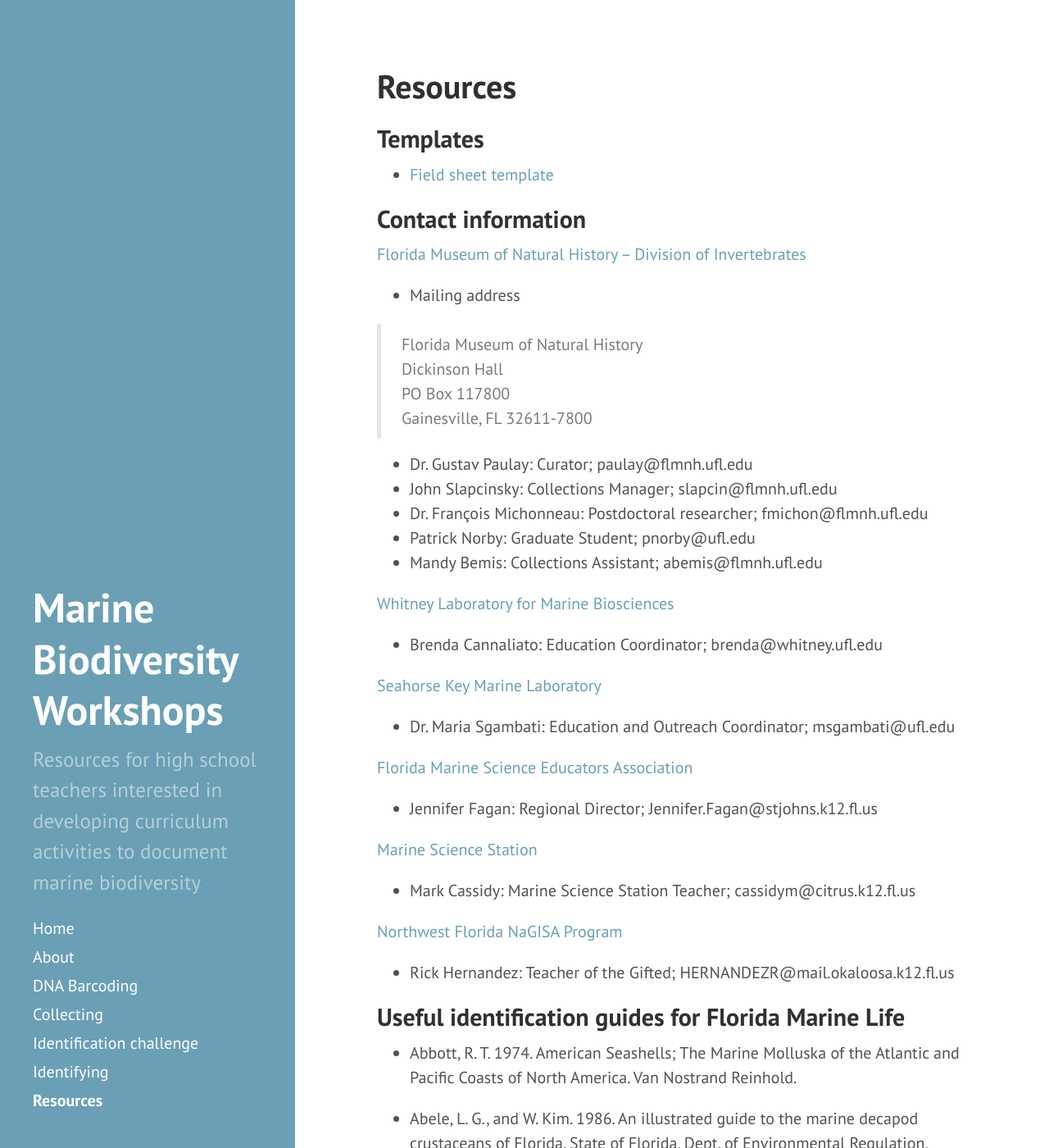
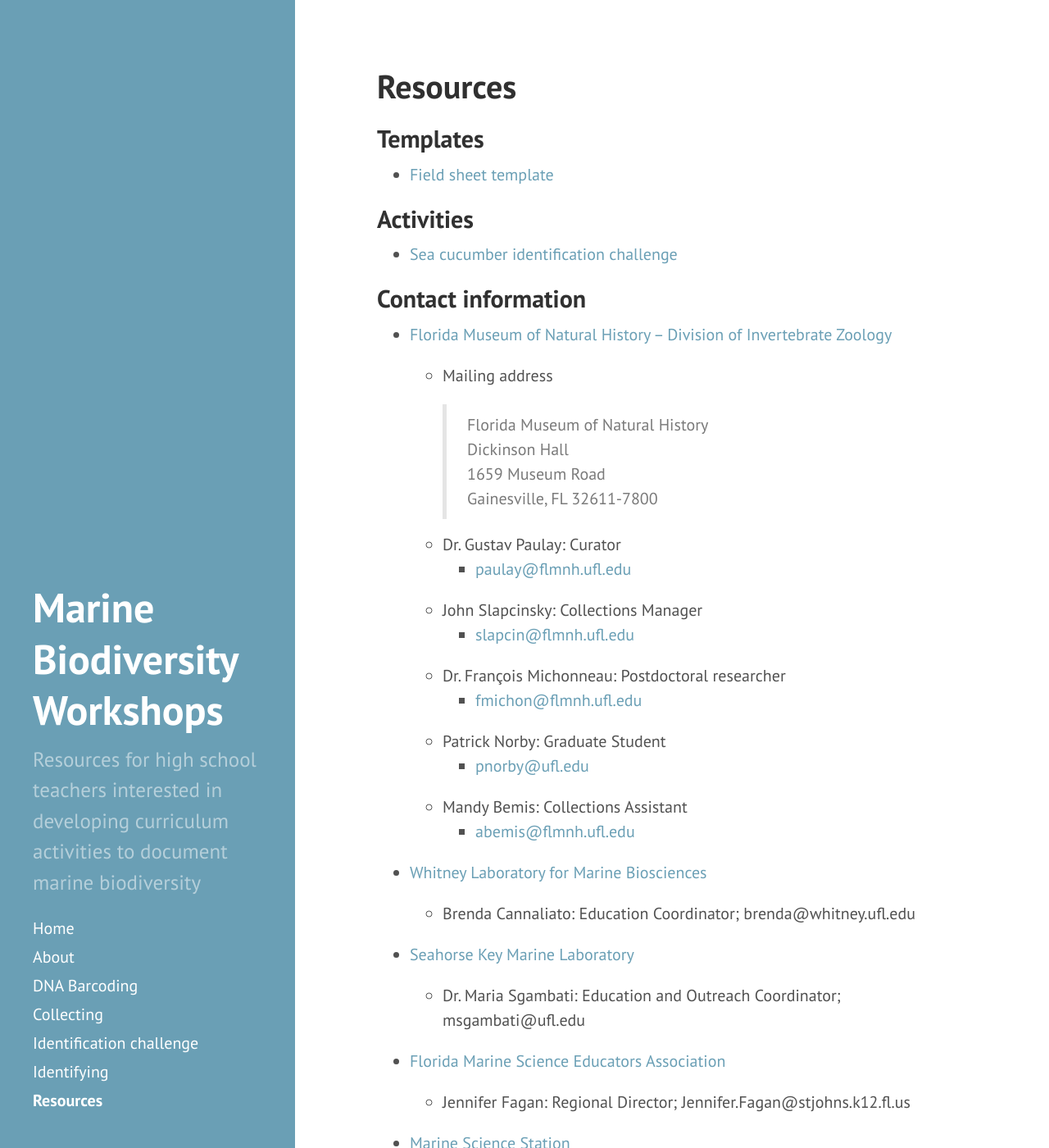
Before and after one commit to marine-diversity-workshops/marine-diversity-workshops.github.io, a Jekyll site: the page built from resources.md, in a window 1280 px wide and 1400 px high. Shown: the whole window at 82% size. Built offline with Jekyll 4.4.1, drawn with Linux system fonts in a browser that asks for light colours; nearby versions of some CDN libraries.

Commit message:
prettify resources

```diff
--- a/resources.md
+++ b/resources.md
@@ -7,48 +7,54 @@
 
 - [Field sheet template]({{ site.baseurl }}resources/Field_template.xlsx)
 
+## Activities
+
+- [Sea cucumber identification challenge]({{ site.baseurl }}identification-challenge)
 
 ## Contact information
 
 
-[Florida Museum of Natural History -- Division of Invertebrates](https://www.flmnh.ufl.edu/malacology/)
+* [Florida Museum of Natural History -- Division of Invertebrate Zoology](https://www.flmnh.ufl.edu/malacology/)
 
-* Mailing address
+	* Mailing address
 
-> Florida Museum of Natural History <br/>
-> Dickinson Hall  <br/>
-> PO Box 117800  <br/>
-> Gainesville, FL 32611-7800
+	  > Florida Museum of Natural History <br/>
+	  > Dickinson Hall  <br/>
+	  > 1659 Museum Road  <br/>
+	  > Gainesville, FL 32611-7800
 
-* Dr. Gustav Paulay: Curator; 	paulay@flmnh.ufl.edu
-* John Slapcinsky: Collections Manager; slapcin@flmnh.ufl.edu
-* Dr. François Michonneau: Postdoctoral researcher; fmichon@flmnh.ufl.edu
-* Patrick Norby: Graduate Student; pnorby@ufl.edu
-* Mandy Bemis: Collections Assistant; abemis@flmnh.ufl.edu
+	* Dr. Gustav Paulay: Curator
+	  - [paulay@flmnh.ufl.edu](paulay@flmnh.ufl.edu)
+	* John Slapcinsky: Collections Manager
+	  - [slapcin@flmnh.ufl.edu](slapcin@flmnh.ufl.edu)
+	* Dr. François Michonneau: Postdoctoral researcher
+	  - [fmichon@flmnh.ufl.edu](fmichon@flmnh.ufl.edu)
+	* Patrick Norby: Graduate Student
+	  - [pnorby@ufl.edu](pnorby@ufl.edu)
+	* Mandy Bemis: Collections Assistant
+	  - [abemis@flmnh.ufl.edu](abemis@flmnh.ufl.edu)
+
+* [Whitney Laboratory for Marine Biosciences](http://www.whitney.ufl.edu/)
+
+	* Brenda Cannaliato: Education Coordinator; brenda@whitney.ufl.edu
+
+* [Seahorse Key Marine Laboratory](https://skml.clas.ufl.edu/)
+
+	* Dr. Maria Sgambati: Education and Outreach Coordinator; msgambati@ufl.edu
 
 
-[Whitney Laboratory for Marine Biosciences](http://www.whitney.ufl.edu/)
+* [Florida Marine Science Educators Association](www.fmsea.org)
 
-* Brenda Cannaliato: Education Coordinator; brenda@whitney.ufl.edu
+	* Jennifer Fagan: Regional Director; Jennifer.Fagan@stjohns.k12.fl.us
 
 
-[Seahorse Key Marine Laboratory](https://skml.clas.ufl.edu/)
+* [Marine Science Station](http://www.citrus.k12.fl.us/mss/)
 
-* Dr. Maria Sgambati: Education and Outreach Coordinator; msgambati@ufl.edu
+	* Mark Cassidy: Marine Science Station Teacher; cassidym@citrus.k12.fl.us
 
+* [Northwest Florida NaGISA Program](http://www.nagisa.gknu.com/)
 
-[Florida Marine Science Educators Association](www.fmsea.org)
-
-* Jennifer Fagan: Regional Director; Jennifer.Fagan@stjohns.k12.fl.us
-
-
-[Marine Science Station](http://www.citrus.k12.fl.us/mss/)
-
-* Mark Cassidy: Marine Science Station Teacher; cassidym@citrus.k12.fl.us
-
-[Northwest Florida NaGISA Program](http://www.nagisa.gknu.com/)
-
-* Rick Hernandez: Teacher of the Gifted; HERNANDEZR@mail.okaloosa.k12.fl.us
+	* Rick Hernandez: Teacher of the Gifted; HERNANDEZR@mail.okaloosa.k12.fl.us
 
 
 ## Useful identification guides for Florida Marine Life
```
